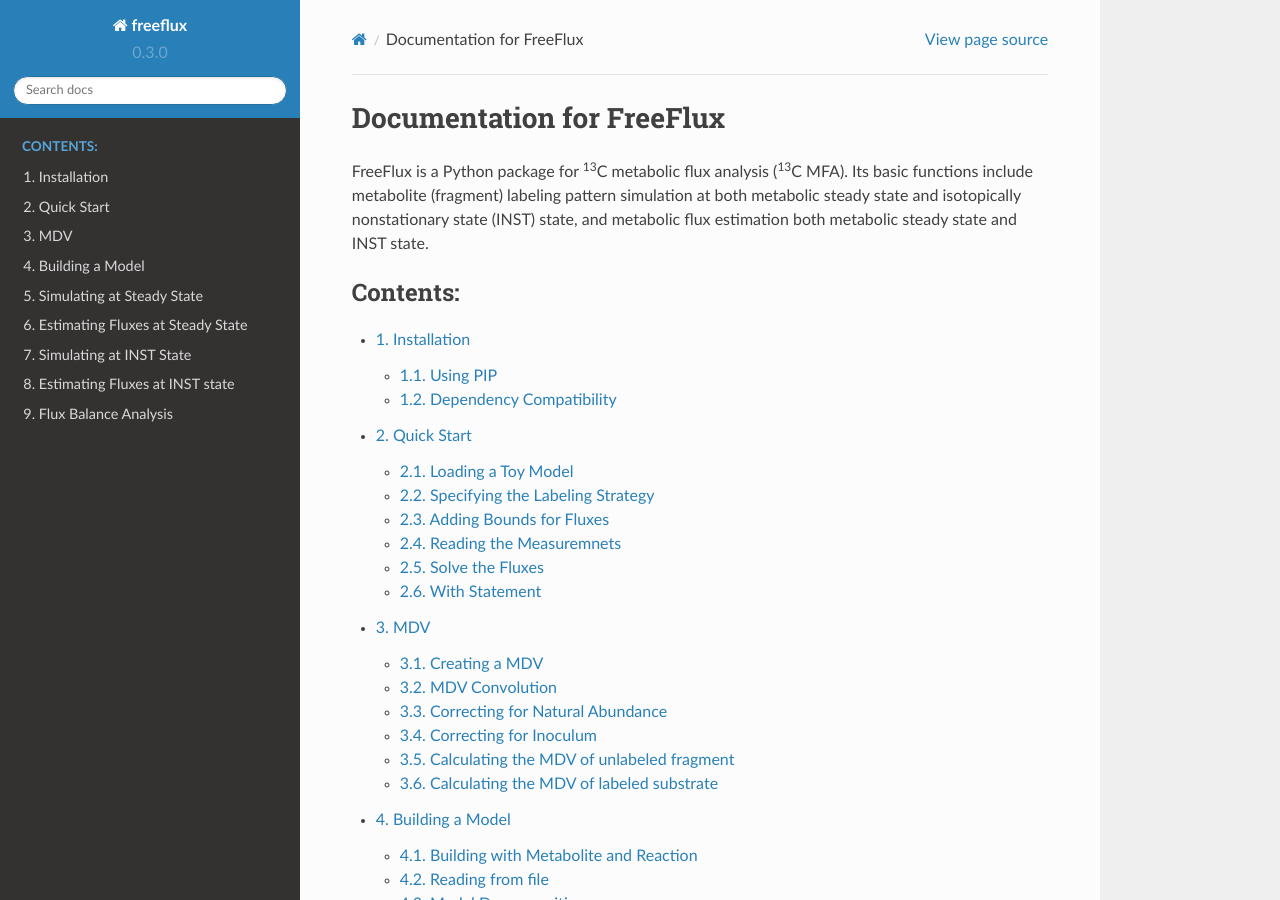
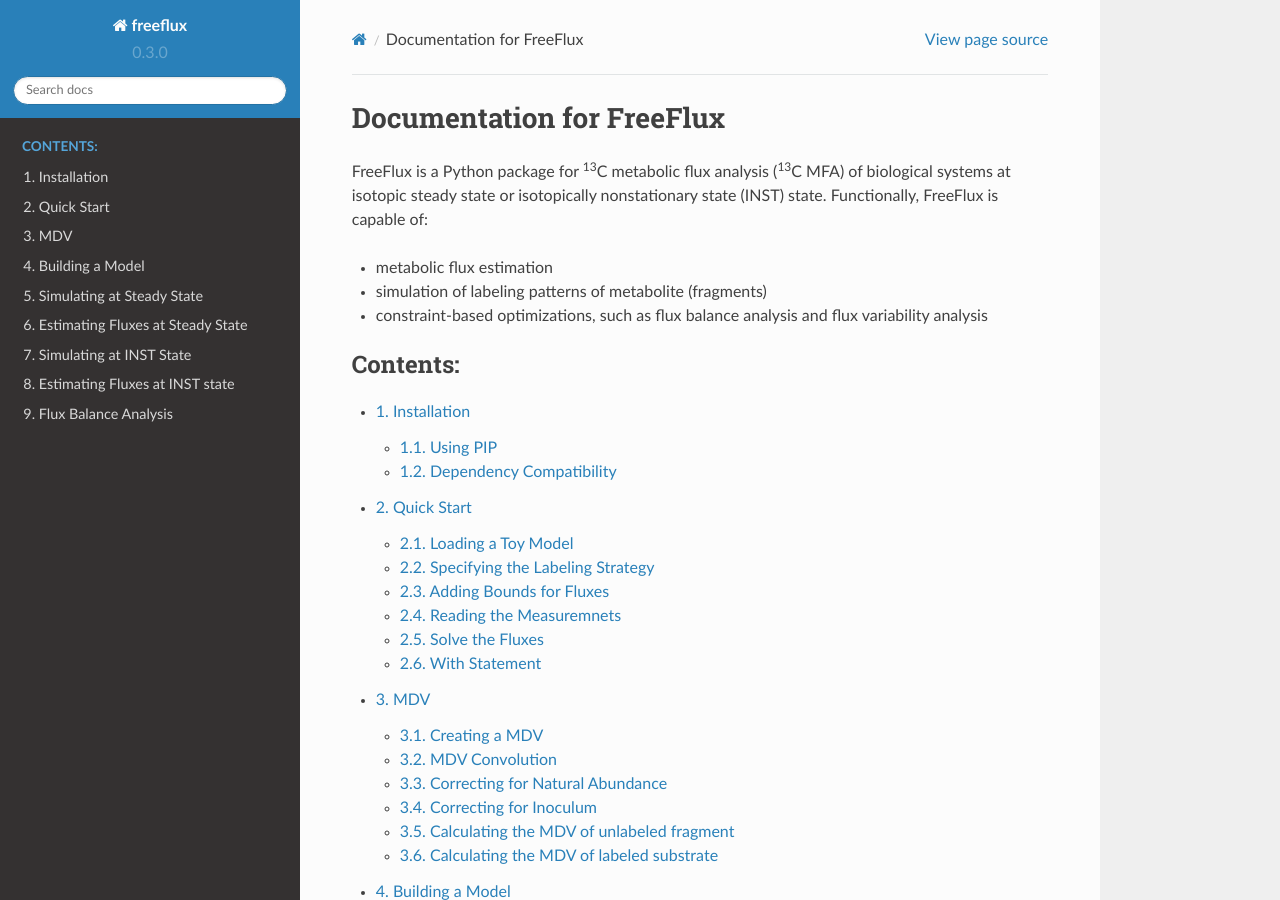
Before and after one commit to Chaowu88/freeflux, a Sphinx documentation site: the page built from docs/source/index.rst, in a window 1280 px wide and 900 px high. Built offline with Sphinx 7.4.7 and the Read the Docs theme 2.0.0, drawn with Linux system fonts in a browser that asks for light colours.

Commit message:
Update index.rst

```diff
--- a/docs/source/index.rst
+++ b/docs/source/index.rst
@@ -1,7 +1,11 @@
 Documentation for FreeFlux
 ==========================
 
-FreeFlux is a Python package for \ :sup:`13`\C metabolic flux analysis (\ :sup:`13`\C MFA). Its basic functions include metabolite (fragment) labeling pattern simulation at both metabolic steady state and isotopically nonstationary state (INST) state, and metabolic flux estimation both metabolic steady state and INST state.
+FreeFlux is a Python package for \ :sup:`13`\C metabolic flux analysis (\ :sup:`13`\C MFA) of biological systems at isotopic steady state or isotopically nonstationary state (INST) state. Functionally, FreeFlux is capable of:
+
+- metabolic flux estimation
+- simulation of labeling patterns of metabolite (fragments)
+- constraint-based optimizations, such as flux balance analysis and flux variability analysis
 
 .. toctree::
    :numbered:
```
